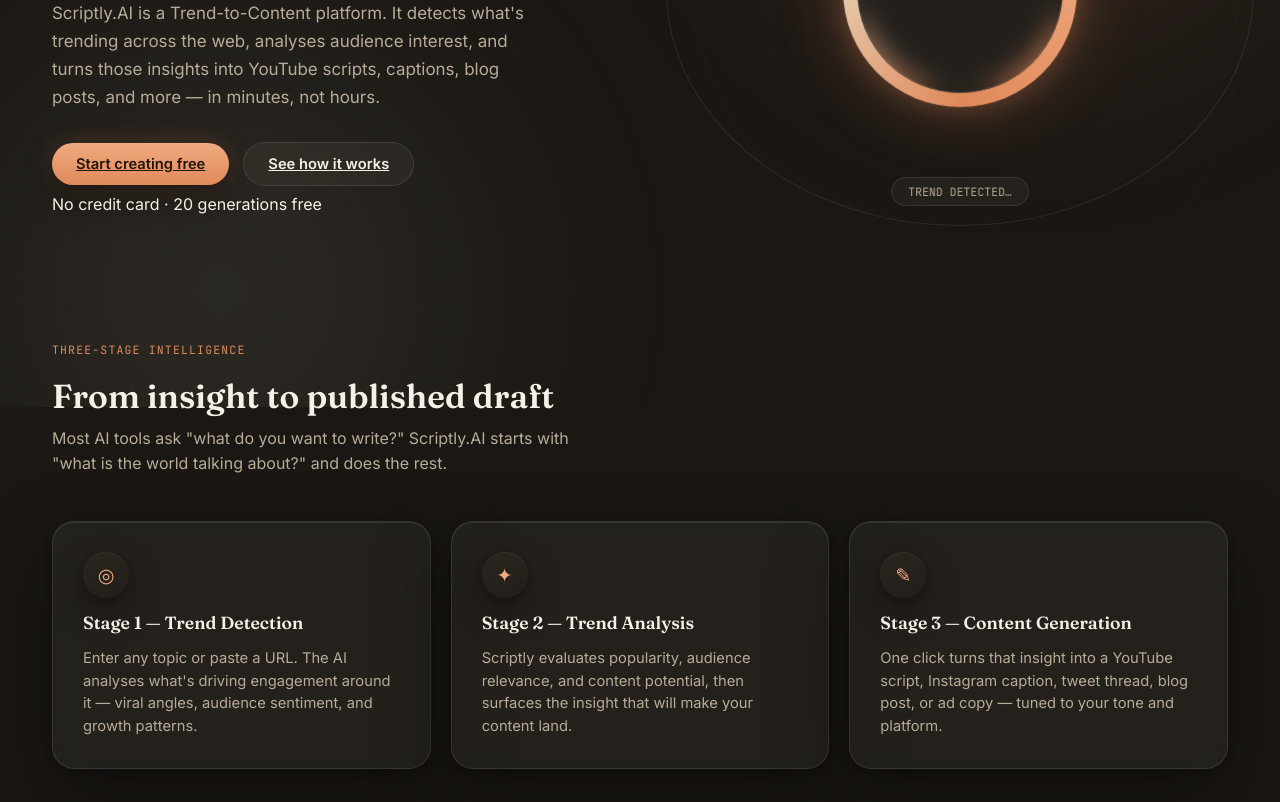
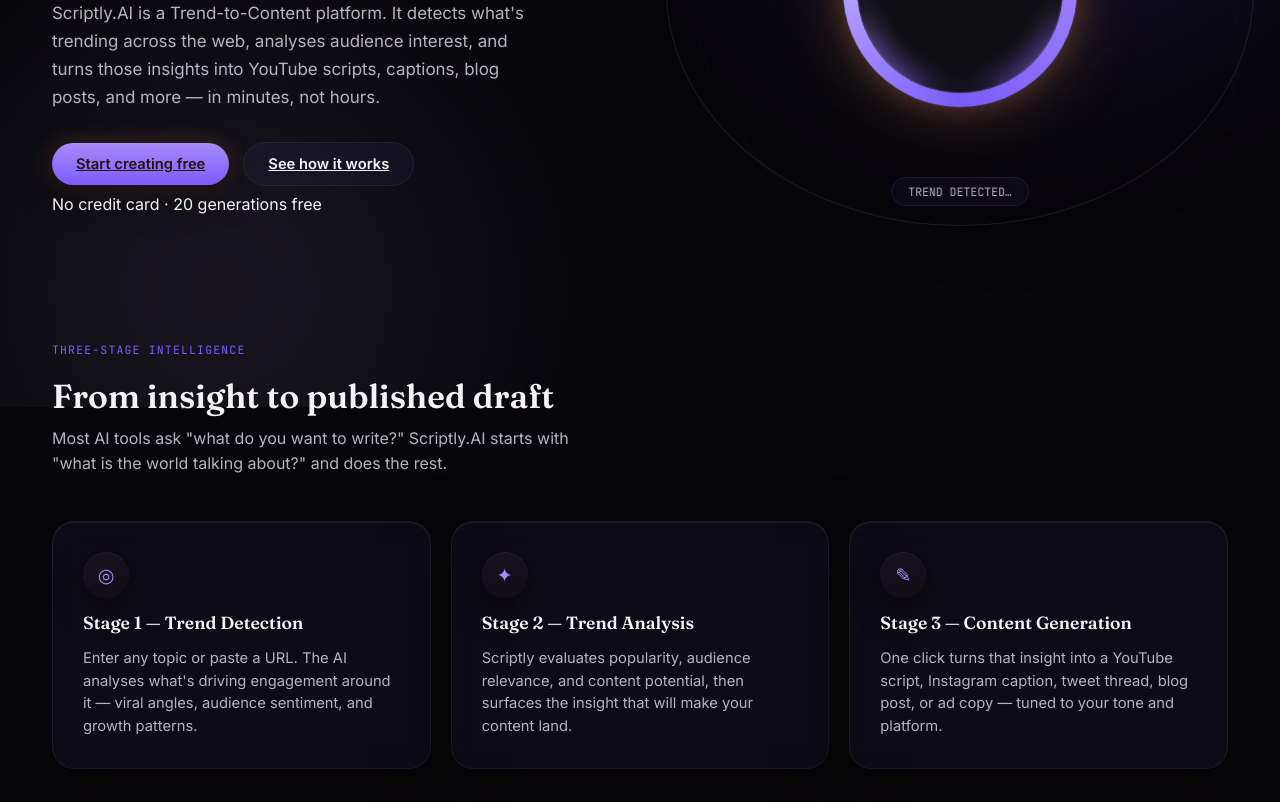
Before and after one commit to himeshss6105/scriptly-ai, a plain HTML site: page frontend/index.html in a window 1280 px wide. Shown: the part 393-1195 px from the top of the page. Drawn offline with Linux system fonts and the light colour scheme.

Commit message:
Sync tested black/violet build

```diff
--- a/frontend/css/style.css
+++ b/frontend/css/style.css
@@ -11,29 +11,29 @@
 @import url('https://fonts.googleapis.com/css2?family=Fraunces:opsz,wght@9..144,400;9..144,500;9..144,600;9..144,700&family=Inter:wght@400;500;600;700&family=JetBrains+Mono:wght@400;500&display=swap');
 
 :root{
-  /* ---- Color tokens — warm dark neutrals, not cool void ---- */
-  --void:        #1A1714;   /* warm near-black background */
-  --ink:         #221E19;   /* panel base, pre-glass */
-  --ink-raised:  #2A251F;   /* raised surface */
-  --glass-fill:  rgba(255,247,237,0.045);
-  --glass-fill-strong: rgba(255,247,237,0.085);
-  --glass-border: rgba(255,247,237,0.10);
-  --glass-border-bright: rgba(255,247,237,0.22);
+  /* ---- Color tokens — black + violet, not warm neutrals ---- */
+  --void:        #07060A;   /* true near-black background */
+  --ink:         #110E17;   /* panel base, pre-glass */
+  --ink-raised:  #171220;   /* raised surface */
+  --glass-fill:  rgba(167,139,250,0.045);
+  --glass-fill-strong: rgba(167,139,250,0.085);
+  --glass-border: rgba(167,139,250,0.10);
+  --glass-border-bright: rgba(167,139,250,0.22);
 
-  --terracotta:  #E08A5B;   /* primary warm accent */
-  --terracotta-soft: #F0AA80;
-  --cream:       #E8DFC9;   /* secondary highlight, soft gold-cream */
-  --amber:       #E08A5B;   /* kept as alias so existing rules using --amber still read warm */
-  --amber-dim:   #8a5b3c;
+  --terracotta:  #7B5CFF;   /* primary violet accent */
+  --terracotta-soft: #A78BFA;
+  --cream:       #C9B8FF;   /* secondary highlight, soft violet-lilac */
+  --amber:       #7B5CFF;   /* kept as alias so existing rules using --amber still read violet */
+  --amber-dim:   #4B3A99;
 
-  --text-pale:   #F5F1E8;
-  --text-mist:   #B8AC98;
-  --text-faint:  #756B5C;
+  --text-pale:   #F5F3F7;
+  --text-mist:   #B8B3C2;
+  --text-faint:  #6E6A78;
 
   --danger:      #E58B7A;
   --success:     #9DC9A0;
 
-  /* kept for any legacy reference — now mapped warm instead of cool */
+  /* kept for any legacy reference — now mapped violet instead of warm */
   --cyan:        var(--terracotta);
   --violet:      var(--cream);
 
```
